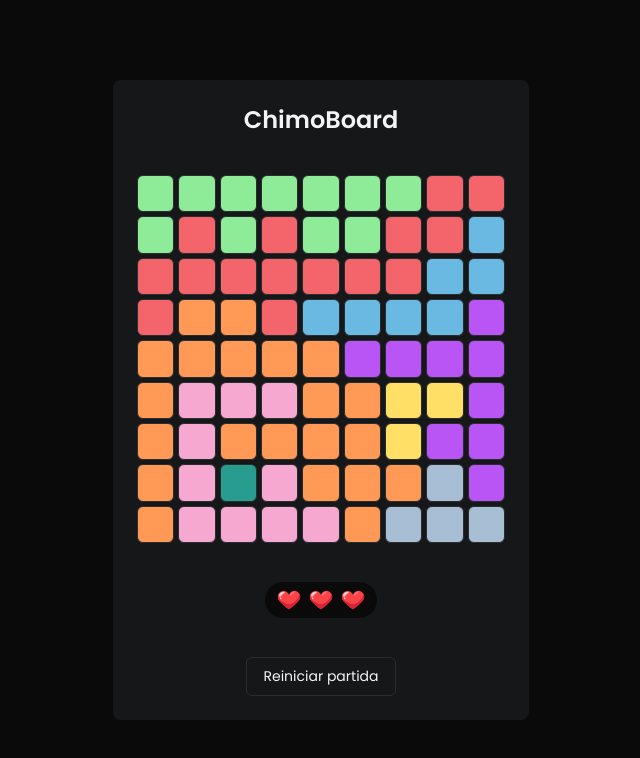
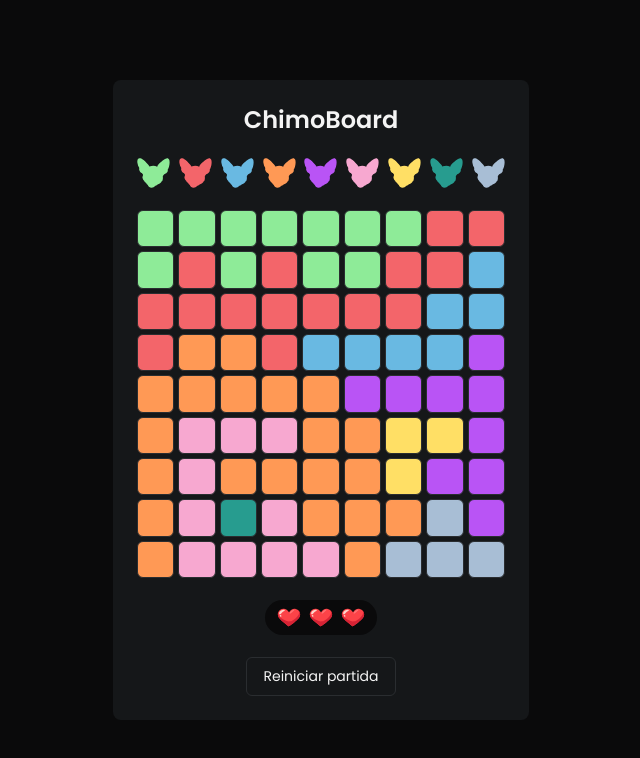
Before and after one commit to itsmesiq/chimoboard, a React (Vite) app: page / in a window 1280 px wide. Shown: the top 758 px of the page, without its empty margins (319-959 px from the left). Built offline with nearby package versions, Linux system fonts and the light colour scheme.

Commit message:
feat: add ChimoIndicator component and tests for its functionality

```diff
--- a/src/App.tsx
+++ b/src/App.tsx
@@ -1,3 +1,4 @@
+import { ChimoIndicator } from './features/components/ChimoIndicator';
 import { GameBoard } from './features/components/GameBoard';
 import { LivesIndicator } from './features/components/LivesIndicator';
 import { puzzles } from './features/data/puzzles';
@@ -11,6 +12,10 @@ export default function App() {
         <main className="flex min-h-screen flex-col items-center justify-center gap-6 bg-background p-8 text-foreground">
             <div className="flex h-[640px] w-[416px] flex-col items-center justify-between rounded-lg bg-surface p-6">
                 <h1 className="text-2xl font-semibold">ChimoBoard</h1>
+
+                <div className="w-full">
+                    <ChimoIndicator puzzle={puzzle} foundChimos={state.foundChimos} />
+                </div>
 
                 <div className="w-full max-w-sm">
                     <GameBoard
--- /dev/null
+++ b/src/features/components/ChimoIndicator.tsx
@@ -0,0 +1,72 @@
+import chimoImage from '../../assets/chimo.svg';
+import type { Puzzle } from '../domain/game.types';
+
+type ChimoIndicatorProps = {
+    puzzle: Puzzle;
+    foundChimos: string[];
+};
+
+export function ChimoIndicator({ puzzle, foundChimos }: ChimoIndicatorProps) {
+    const cellsById = new Map(puzzle.cells.map((cell) => [cell.id, cell]));
+
+    const foundRegionsIds = new Set(
+        foundChimos
+            .map((cellId) => cellsById.get(cellId)?.regionId)
+            .filter((regionId): regionId is string => Boolean(regionId)),
+    );
+
+    return (
+        <div
+            role="group"
+            aria-label="Progresso dos Chimos"
+            className="grid w-full grid-cols-9 items-center gap-2"
+        >
+            {puzzle.regions.map((region, index) => {
+                const isFound = foundRegionsIds.has(region.id);
+
+                return (
+                    <div
+                        key={region.id}
+                        role="img"
+                        aria-label={`Chimo da cor ${index + 1}, ${isFound ? 'encontrado' : 'não encontrado'}`}
+                        className="relative flex items-center justify-center gap-2"
+                    >
+                        {isFound ? (
+                            <>
+                                <img
+                                    src={chimoImage}
+                                    alt=""
+                                    aria-hidden="true"
+                                    className="h-auto w-full max-w-12 object-contain"
+                                />
+                                <span
+                                    data-testid="chimo-color-dot"
+                                    aria-hidden="true"
+                                    className="absolute right-0 bottom-0 size-2.5 rounded-full"
+                                    style={{ backgroundColor: region.color }}
+                                ></span>
+                            </>
+                        ) : (
+                            <span
+                                data-testid="chimo-silhouette"
+                                aria-hidden="true"
+                                className="block aspect-[510/465] w-full max-w-12"
+                                style={{
+                                    backgroundColor: region.color,
+                                    maskImage: `url(${chimoImage})`,
+                                    WebkitMaskImage: `url(${chimoImage})`,
+                                    maskRepeat: 'no-repeat',
+                                    WebkitMaskRepeat: 'no-repeat',
+                                    maskPosition: 'center',
+                                    WebkitMaskPosition: 'center',
+                                    maskSize: 'contain',
+                                    WebkitMaskSize: 'contain',
+                                }}
+                            ></span>
+                        )}
+                    </div>
+                );
+            })}
+        </div>
+    );
+}
```
Also changed, not shown: src/assets/chimo-silhouette.svg (added), 1 other file (tests, documents, lock files or other folders).
